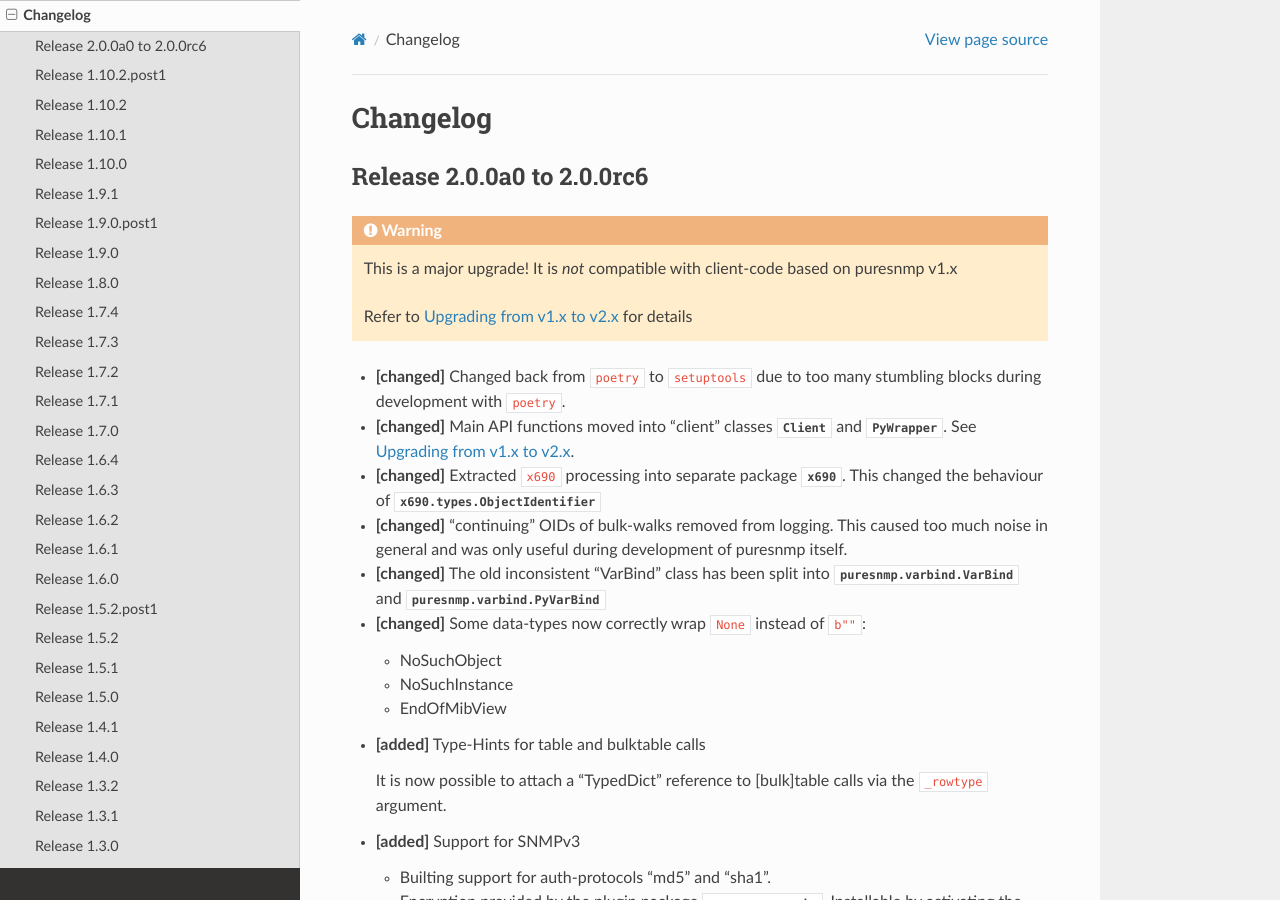
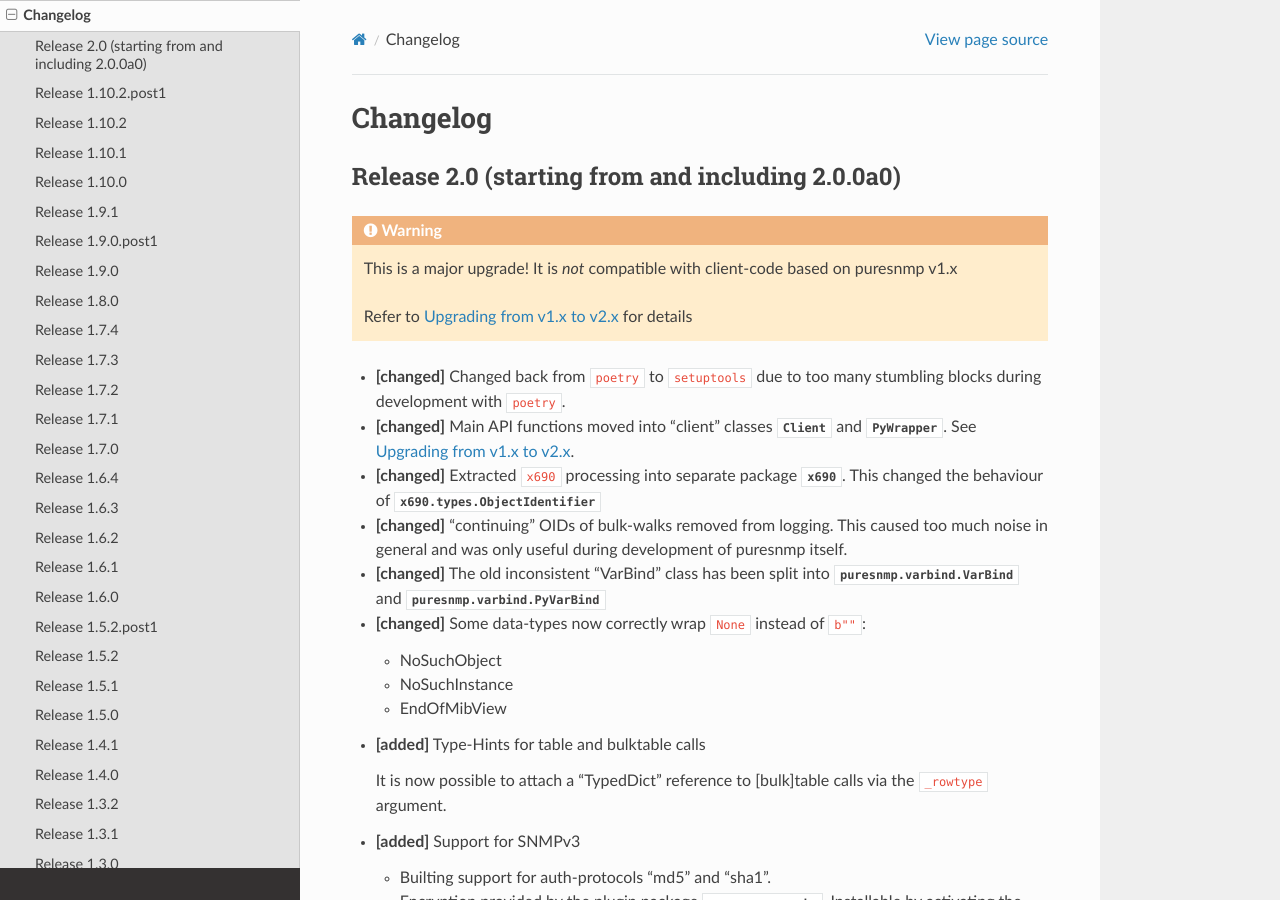
Before and after one commit to exhuma/puresnmp, a Sphinx documentation site: the page built from doc/changelog.rst, in a window 1280 px wide and 900 px high. Built offline with Sphinx 7.4.7 and the Read the Docs theme 2.0.0, drawn with Linux system fonts in a browser that asks for light colours; pages that are not in the unit, such as notebooks, are missing from menus.

```diff
--- a/doc/changelog.rst
+++ b/doc/changelog.rst
@@ -1,8 +1,8 @@
 Changelog
 =========
 
-Release 2.0.0a0 to 2.0.0rc6
-~~~~~~~~~~~~~~~~~~~~~~~~~~~
+Release 2.0 (starting from and including 2.0.0a0)
+~~~~~~~~~~~~~~~~~~~~~~~~~~~~~~~~~~~~~~~~~~~~~~~~~
 
 .. warning::
     This is a major upgrade! It is *not* compatible with client-code based on
--- a/setup.cfg
+++ b/setup.cfg
@@ -1,6 +1,6 @@
 [metadata]
 name = puresnmp
-version = 2.0.0-rc.6
+version = 2.0.0
 description = Pure Python SNMP implementation
 long_description = file: README.rst
 author = Michel Albert
```
